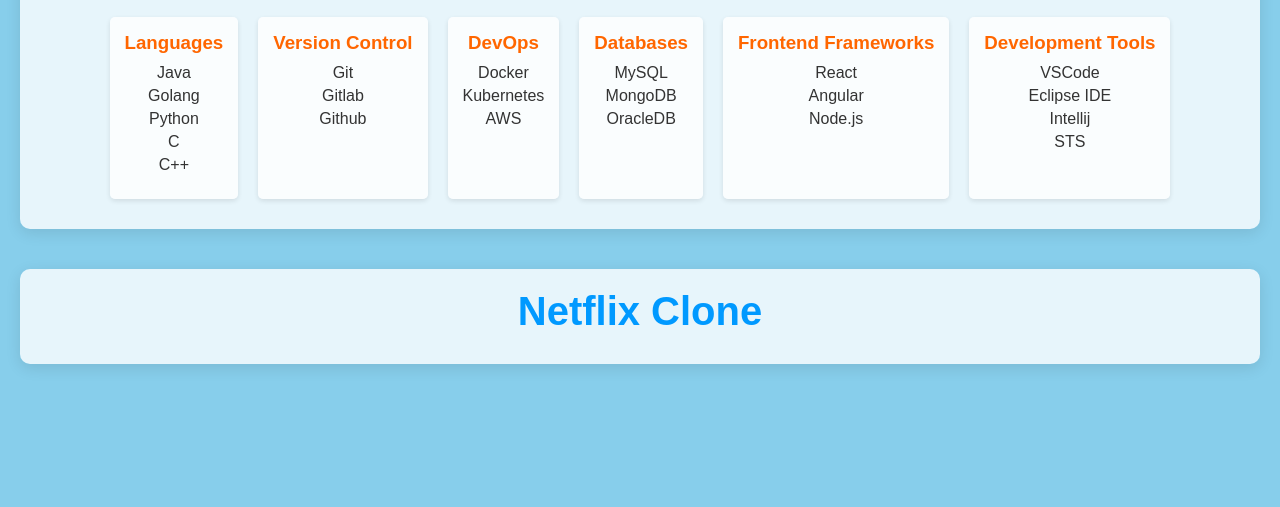
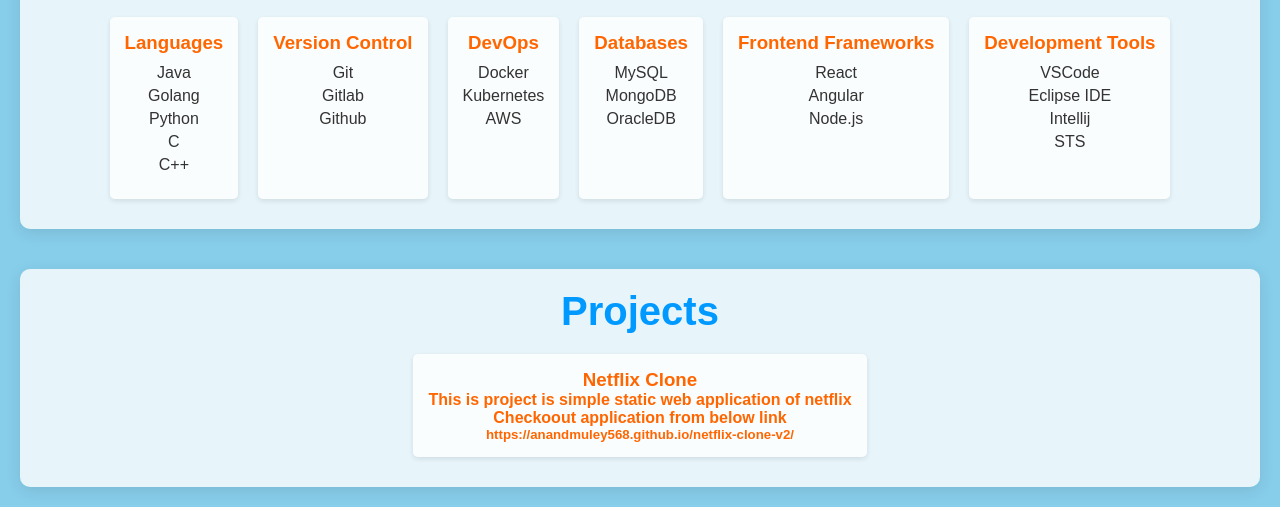
Before and after one commit to anandmuley568/Anand-Portfolio, a plain HTML site: page index.html in a window 1280 px wide. Shown: the part 471-978 px from the top of the page. Before the commit the page ends 855 px from the top, so only its background shows below. Drawn offline with Linux system fonts and the light colour scheme.

Commit message:
Add Netflix Clone project details to index.html
Updated the projects section to include a Netflix Clone project with a description and link.

```diff
--- a/index.html
+++ b/index.html
@@ -179,6 +179,13 @@
         </div>
     </div>
 </section>
-<section id="Projects">
-	<h2>Netflix Clone</h2>
+<section id="projects">
+	<h2>Projects</h2>
+	<div class="card-container">
+        <div class="card">
+            <h3>Netflix Clone</h3>
+             <h4> This is project is simple static web application of netflix</h4>
+			 <h4> Checkoout application from below link </h4>
+			 <h5> https://anandmuley568.github.io/netflix-clone-v2/ </h5>
+    </div>
 </section>
```
